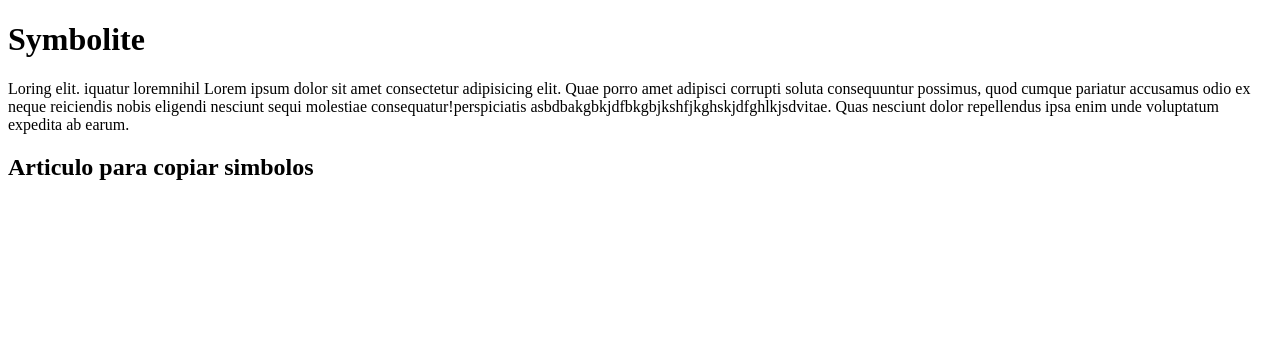
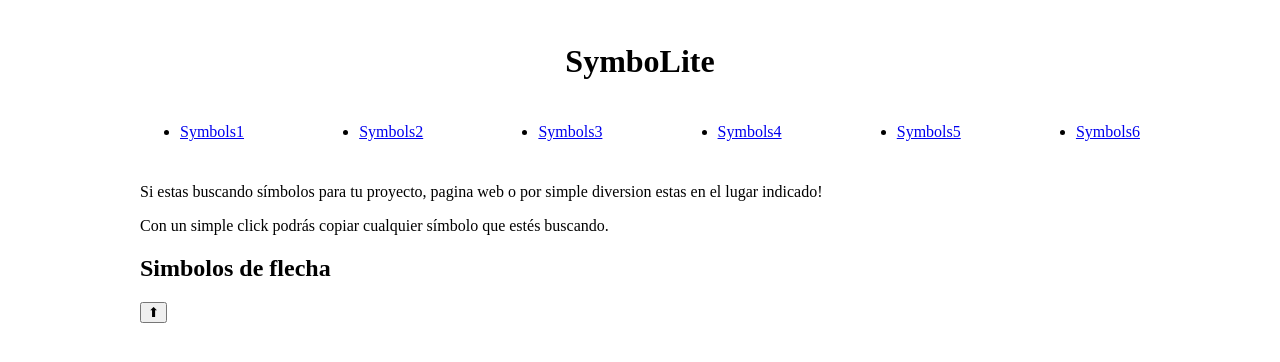
Before and after one commit to JUANESSMURF/Symbolite-page, a React (Vite) app: page / in a window 1280 px wide. Shown: the top 362 px of the page. Built offline with nearby package versions, Linux system fonts and the light colour scheme.

Commit message:
Add navbar, separating article in elements with his specific Components

```diff
--- a/src/App.jsx
+++ b/src/App.jsx
@@ -1,21 +1,15 @@
 // import { useState } from 'react'
+import { BrowserRouter as Router} from 'react-router-dom';
+import { Article } from './Components/Article.jsx';
+
 
 
 function App() {
 
   return (
-    <main className='mainPage'>
-      <div className='article'>
-        <h1>Symbolite</h1>
-        <div className='contentArticle'>
-          <p>Loring elit. iquatur loremnihil Lorem ipsum dolor sit amet consectetur adipisicing elit. Quae porro amet adipisci corrupti soluta consequuntur possimus, quod cumque pariatur accusamus odio ex neque reiciendis nobis eligendi nesciunt sequi molestiae consequatur!perspiciatis asbdbakgbkjdfbkgbjkshfjkghskjdfghlkjsdvitae. Quas nesciunt dolor repellendus ipsa enim unde voluptatum expedita ab earum.</p>
-          <h2>Articulo para copiar simbolos </h2>
-          <p></p>
-
-        </div>
-      </div>
-
-    </main>
+    <Router>
+        <Article />
+    </Router>
   )
 }
 
--- /dev/null
+++ b/src/Components/Article.jsx
@@ -0,0 +1,19 @@
+import { Logo } from "./Logo"
+import { Navbar } from "./Navbar"
+import { Symbols } from "./Symbols"
+
+
+export const Article = () => {
+    return (
+        <main className='article'>
+          <Logo/>
+          <Navbar />
+          <div className='contentArticle'>
+            <p>Si estas buscando símbolos para tu proyecto, pagina web o por simple diversion
+                estas en el lugar indicado!</p>
+            <p>Con un simple click podrás copiar cualquier símbolo que estés buscando.</p>
+          </div>
+          <Symbols/>
+        </main>
+    )
+}
--- /dev/null
+++ b/src/Components/Logo.jsx
@@ -0,0 +1,7 @@
+
+
+export const Logo = () => {
+    return (
+        <h1>SymboLite</h1>
+    )
+}
--- /dev/null
+++ b/src/Components/Navbar.jsx
@@ -0,0 +1,30 @@
+import {Link} from 'react-router-dom'
+
+export const Navbar = () => {
+    return (
+        <div className='nav-bar-container'>
+            <nav className=''>
+                <ul>
+                    <li>
+                    <Link to="/#symbols1">Symbols1</Link>
+                    </li>
+                    <li>
+                    <Link to="/#symbols2">Symbols2</Link>
+                    </li>
+                    <li>
+                    <Link to="/#symbols3">Symbols3</Link>
+                    </li>
+                    <li>
+                    <Link to="/#symbols4">Symbols4</Link>
+                    </li>
+                    <li>
+                    <Link to="/#symbols5">Symbols5</Link>
+                    </li>
+                    <li>
+                    <Link to="/#symbols6">Symbols6</Link>
+                    </li>
+                </ul>
+            </nav>
+        </div>
+    )
+}
--- /dev/null
+++ b/src/Components/Symbols.jsx
@@ -0,0 +1,8 @@
+import { SymArrows } from "../Symbols/SymArrows"
+
+
+export const Symbols = () => {
+    return (
+        <SymArrows/>
+    )
+}
--- /dev/null
+++ b/src/Symbols/SymArrows.jsx
@@ -0,0 +1,12 @@
+
+
+export const SymArrows = () => {
+    return (
+        <div>
+            <h2>Simbolos de flecha</h2>
+            <div>
+                <button>⬆</button>
+            </div>
+        </div>
+    )
+}
--- a/src/index.css
+++ b/src/index.css
@@ -9,13 +9,25 @@
 .article {
     max-width: 1000px;
     margin: 0 auto;
-    padding: 0px 50px;
+    padding: 0px 60px;
+}
 
-}
 
 .article h1 {
     display: flex;
     justify-content: center;
     align-items: center;
-    height: 20vh;
+    height: 10vh;
 }
+
+/* Estilos navbar */
+
+.nav-bar-container {
+    padding-bottom: 10px;
+}
+
+.nav-bar-container ul {
+    display: flex;
+    justify-content: space-between;
+    align-items: center;
+}
--- a/src/main.jsx
+++ b/src/main.jsx
@@ -1,6 +1,7 @@
 import React from 'react'
 import ReactDOM from 'react-dom/client'
 import App from './App.jsx'
+import './index.css'
 
 
 ReactDOM.createRoot(document.getElementById('root')).render(
```
